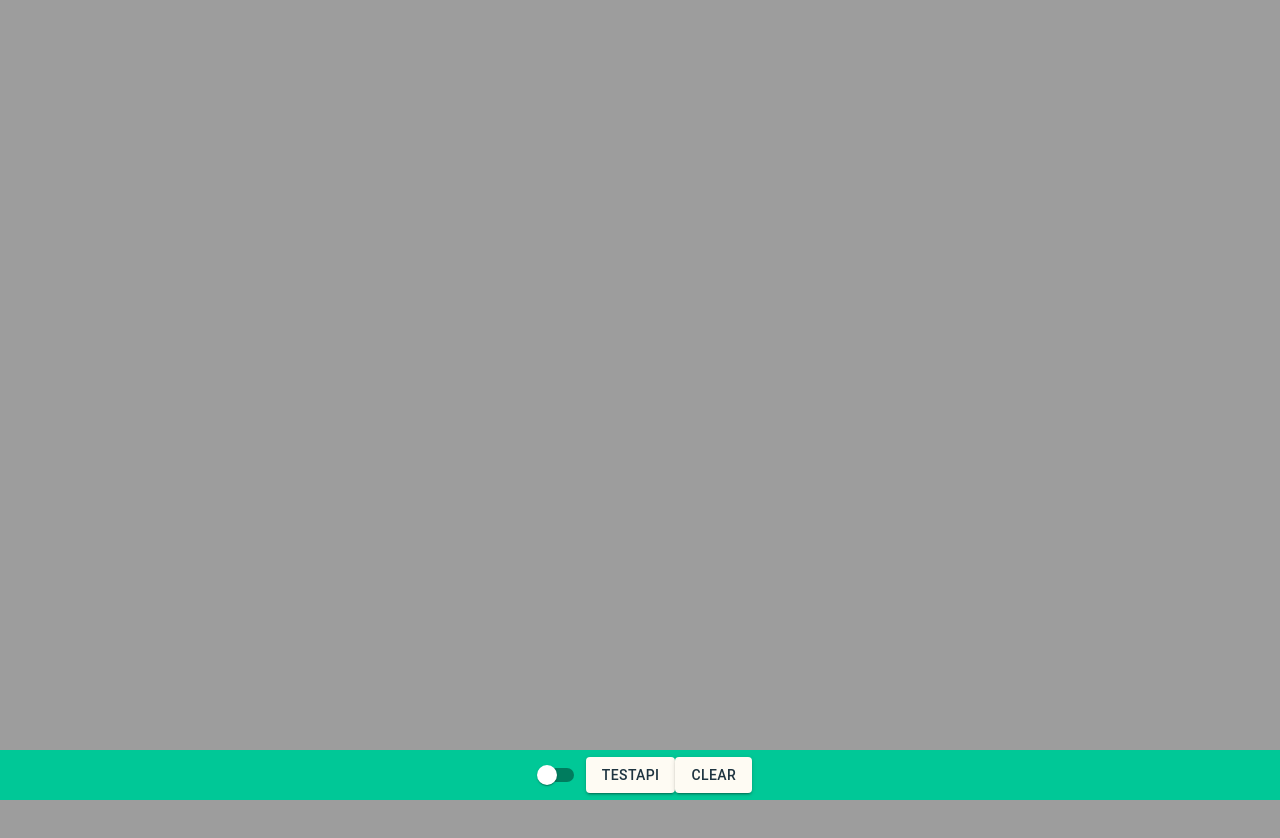
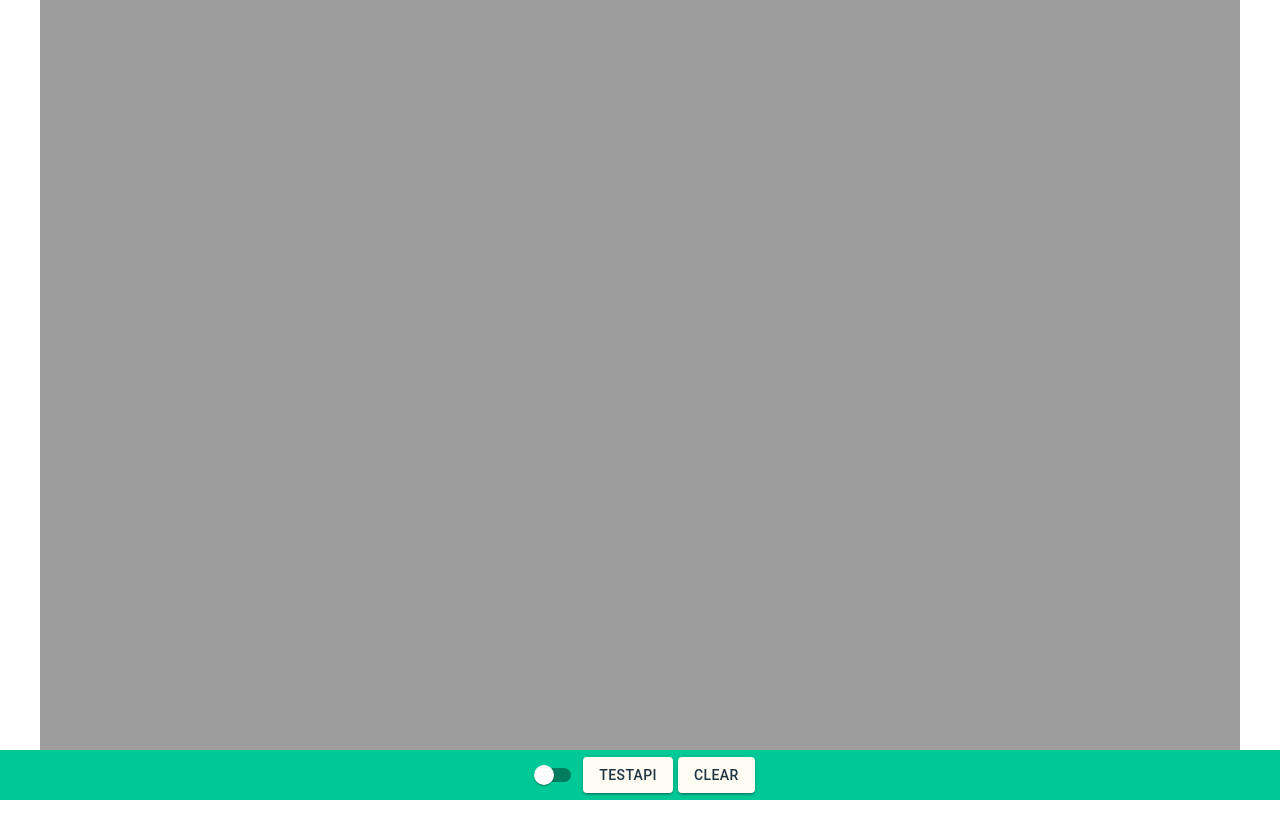
Before and after one commit to Merzaad/learning_pwa, a React (Create React App) app: page / in a window 1280 px wide. Shown: the top 838 px of the page. After the commit the page ends 800 px from the top, so only its background shows below. Built offline with nearby package versions, Linux system fonts and the light colour scheme.

Commit message:
as9uhdpasd

```diff
--- a/src/Board.tsx
+++ b/src/Board.tsx
@@ -1,5 +1,5 @@
 import React from 'react'
-import { Grid, Box, Paper } from '@mui/material'
+import { Grid, Container, Paper } from '@mui/material'
 import CardM from './components/card/card'
 import themeMaker from './features/themeMaker'
 import { useAppSelector } from './app/hooks'
@@ -14,6 +14,9 @@ const Board = () => {
         sx={{
           padding: '10px',
           background: paperColor,
+          '@media screen and (max-width: 900px)': {
+            padding: '0px',
+          },
         }}
         elevation={0}
       >
@@ -22,18 +25,21 @@ const Board = () => {
     </Grid>
   ))
   return (
-    <Box
+    <Container
       sx={{
         padding: '10px',
         background: appColor,
         paddingBottom: '100px',
         minHeight: '100vh',
+        '@media screen and (max-width: 900px)': {
+          padding: '0px',
+        },
       }}
     >
       <Grid container spacing={2}>
         {board}
       </Grid>
-    </Box>
+    </Container>
   )
 }
 
--- a/src/components/snackbar/snackbar.tsx
+++ b/src/components/snackbar/snackbar.tsx
@@ -63,7 +63,12 @@ const TestApiSnackbar = (props: snackbar) => {
   )
 
   return (
-    <Box>
+    <Box
+      sx={{
+        display: 'flex',
+        gap: '5px',
+      }}
+    >
       <Button
         variant="contained"
         sx={{
```
